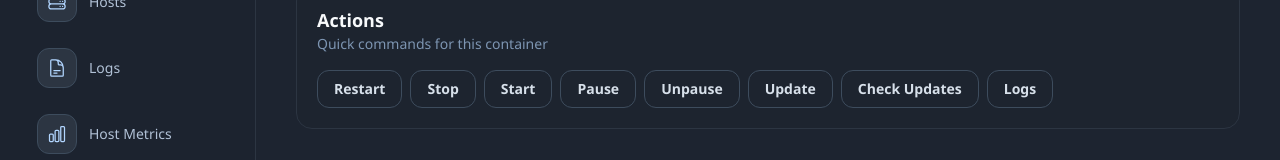
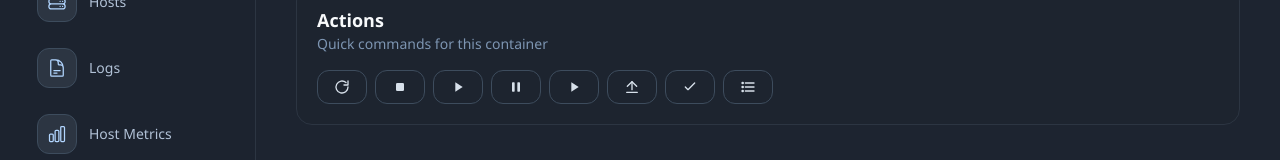
Before and after one commit to rsousa88/chrontainer, a Vue app in the folder frontend/: page /containers/1 in a window 1280 px wide. Shown: the part 337-497 px from the top of the page. Built offline with nearby package versions, Linux system fonts and the light colour scheme; no server answers.

Commit message:
ui: icon actions and log auto-refresh

```diff
--- a/frontend/src/components/containers/ContainerActions.vue
+++ b/frontend/src/components/containers/ContainerActions.vue
@@ -1,14 +1,32 @@
 <template>
   <div class="flex flex-wrap items-center gap-2">
-    <Button variant="ghost" @click="runAction('restart')">Restart</Button>
-    <Button variant="ghost" @click="runAction('stop')">Stop</Button>
-    <Button variant="ghost" @click="runAction('start')">Start</Button>
-    <Button variant="ghost" @click="runAction('pause')">Pause</Button>
-    <Button variant="ghost" @click="runAction('unpause')">Unpause</Button>
-    <Button variant="ghost" @click="runAction('update')">Update</Button>
-    <Button variant="ghost" :disabled="updateBusy" @click="checkUpdates">Check Updates</Button>
-    <Button variant="ghost" @click="openLogs">Logs</Button>
-    <Button v-if="webuiUrl" variant="ghost" @click="openWebui">Open UI</Button>
+    <Button variant="ghost" aria-label="Restart" title="Restart" @click="runAction('restart')">
+      <IconRefresh />
+    </Button>
+    <Button variant="ghost" aria-label="Stop" title="Stop" @click="runAction('stop')">
+      <IconStop />
+    </Button>
+    <Button variant="ghost" aria-label="Start" title="Start" @click="runAction('start')">
+      <IconPlay />
+    </Button>
+    <Button variant="ghost" aria-label="Pause" title="Pause" @click="runAction('pause')">
+      <IconPause />
+    </Button>
+    <Button variant="ghost" aria-label="Unpause" title="Unpause" @click="runAction('unpause')">
+      <IconPlay />
+    </Button>
+    <Button variant="ghost" aria-label="Update" title="Update" @click="runAction('update')">
+      <IconUpload />
+    </Button>
+    <Button variant="ghost" aria-label="Check Updates" title="Check Updates" :disabled="updateBusy" @click="checkUpdates">
+      <IconCheck />
+    </Button>
+    <Button variant="ghost" aria-label="Logs" title="Logs" @click="openLogs">
+      <IconList />
+    </Button>
+    <Button v-if="webuiUrl" variant="ghost" aria-label="Open UI" title="Open UI" @click="openWebui">
+      <IconExternal />
+    </Button>
   </div>
 
   <Modal
@@ -19,7 +37,17 @@
     body-class="h-full"
     @close="closeLogs"
   >
-    <div class="h-[60vh] overflow-auto rounded-xl border border-surface-800 bg-surface-950 p-3 text-xs text-surface-200">
+    <div class="flex items-center justify-between gap-2 text-xs text-surface-400">
+      <label class="flex items-center gap-2">
+        <input type="checkbox" v-model="autoRefresh" class="h-4 w-4 rounded border-surface-600 bg-surface-800" />
+        Auto-refresh
+      </label>
+      <span v-if="logsLoading">Loading...</span>
+    </div>
+    <div
+      ref="logsContainer"
+      class="mt-3 h-[58vh] overflow-auto rounded-xl border border-surface-800 bg-surface-950 p-3 text-xs text-surface-200"
+    >
       <pre class="whitespace-pre-wrap">{{ logsContent || (logsLoading ? 'Loading logs...' : 'No logs available.') }}</pre>
     </div>
     <template #actions>
@@ -29,7 +57,7 @@
 </template>
 
 <script setup>
-import { computed, ref } from 'vue'
+import { computed, nextTick, onBeforeUnmount, ref, watch } from 'vue'
 import Button from '../ui/Button.vue'
 import Modal from '../ui/Modal.vue'
 import { useToastStore } from '../../stores/useToastStore'
@@ -54,6 +82,9 @@ const logsContent = ref('')
 const logsLoading = ref(false)
 const updateBusy = ref(false)
 const webuiUrl = computed(() => props.container?.webui_url || props.container?.webuiUrl || props.container?.webui_url_label)
+const logsContainer = ref(null)
+const autoRefresh = ref(true)
+const refreshTimer = ref(null)
 
 const runAction = async (action) => {
   const id = props.container?.id
@@ -114,16 +145,14 @@ const checkUpdates = async () => {
   }
 }
 
-const openLogs = async () => {
+const fetchLogs = async () => {
   const id = props.container?.id
   const hostId = containerPayload.value.host_id
   if (!id) {
     toastStore.push({ title: 'Logs unavailable', message: 'Missing container ID.', tone: 'danger' })
     return
   }
-  logsOpen.value = true
   logsLoading.value = true
-  logsContent.value = ''
   try {
     const { data } = await api.get(`/container/${id}/logs`, { params: { host_id: hostId, tail: 200 } })
     logsContent.value = data?.logs || ''
@@ -134,6 +163,11 @@ const openLogs = async () => {
   }
 }
 
+const openLogs = async () => {
+  logsOpen.value = true
+  await fetchLogs()
+}
+
 const closeLogs = () => {
   logsOpen.value = false
 }
@@ -142,4 +176,68 @@ const openWebui = () => {
   if (!webuiUrl.value) return
   window.open(webuiUrl.value, '_blank', 'noopener')
 }
+
+const scrollLogsToBottom = async () => {
+  await nextTick()
+  if (!logsContainer.value) return
+  logsContainer.value.scrollTop = logsContainer.value.scrollHeight
+}
+
+watch(logsContent, () => {
+  scrollLogsToBottom()
+})
+
+watch([logsOpen, autoRefresh], ([open, enabled]) => {
+  if (!open || !enabled) {
+    if (refreshTimer.value) {
+      clearInterval(refreshTimer.value)
+      refreshTimer.value = null
+    }
+    return
+  }
+  if (!refreshTimer.value) {
+    refreshTimer.value = setInterval(() => {
+      fetchLogs()
+    }, 2000)
+  }
+})
+
+onBeforeUnmount(() => {
+  if (refreshTimer.value) {
+    clearInterval(refreshTimer.value)
+  }
+})
+
+const IconRefresh = {
+  template:
+    '<svg class=\"h-4 w-4\" viewBox=\"0 0 24 24\" fill=\"none\" stroke=\"currentColor\" stroke-width=\"2\" stroke-linecap=\"round\" stroke-linejoin=\"round\"><path d=\"M21 12a9 9 0 1 1-3-6.7\"/><path d=\"M21 3v6h-6\"/></svg>',
+}
+const IconStop = {
+  template:
+    '<svg class=\"h-4 w-4\" viewBox=\"0 0 24 24\" fill=\"currentColor\"><rect x=\"6\" y=\"6\" width=\"12\" height=\"12\" rx=\"2\"/></svg>',
+}
+const IconPlay = {
+  template:
+    '<svg class=\"h-4 w-4\" viewBox=\"0 0 24 24\" fill=\"currentColor\"><path d=\"M8 5v14l11-7z\"/></svg>',
+}
+const IconPause = {
+  template:
+    '<svg class=\"h-4 w-4\" viewBox=\"0 0 24 24\" fill=\"currentColor\"><rect x=\"6\" y=\"5\" width=\"4\" height=\"14\" rx=\"1\"/><rect x=\"14\" y=\"5\" width=\"4\" height=\"14\" rx=\"1\"/></svg>',
+}
+const IconUpload = {
+  template:
+    '<svg class=\"h-4 w-4\" viewBox=\"0 0 24 24\" fill=\"none\" stroke=\"currentColor\" stroke-width=\"2\" stroke-linecap=\"round\" stroke-linejoin=\"round\"><path d=\"M12 16V4\"/><path d=\"m5 11 7-7 7 7\"/><path d=\"M4 20h16\"/></svg>',
+}
+const IconCheck = {
+  template:
+    '<svg class=\"h-4 w-4\" viewBox=\"0 0 24 24\" fill=\"none\" stroke=\"currentColor\" stroke-width=\"2\" stroke-linecap=\"round\" stroke-linejoin=\"round\"><path d=\"m5 12 4 4 10-10\"/></svg>',
+}
+const IconList = {
+  template:
+    '<svg class=\"h-4 w-4\" viewBox=\"0 0 24 24\" fill=\"none\" stroke=\"currentColor\" stroke-width=\"2\" stroke-linecap=\"round\" stroke-linejoin=\"round\"><path d=\"M8 6h13\"/><path d=\"M8 12h13\"/><path d=\"M8 18h13\"/><circle cx=\"4\" cy=\"6\" r=\"1\"/><circle cx=\"4\" cy=\"12\" r=\"1\"/><circle cx=\"4\" cy=\"18\" r=\"1\"/></svg>',
+}
+const IconExternal = {
+  template:
+    '<svg class=\"h-4 w-4\" viewBox=\"0 0 24 24\" fill=\"none\" stroke=\"currentColor\" stroke-width=\"2\" stroke-linecap=\"round\" stroke-linejoin=\"round\"><path d=\"M14 3h7v7\"/><path d=\"M10 14 21 3\"/><path d=\"M21 14v7H3V3h7\"/></svg>',
+}
 </script>
```
Also changed, not shown: 1 other file (tests, documents, lock files or other folders).
